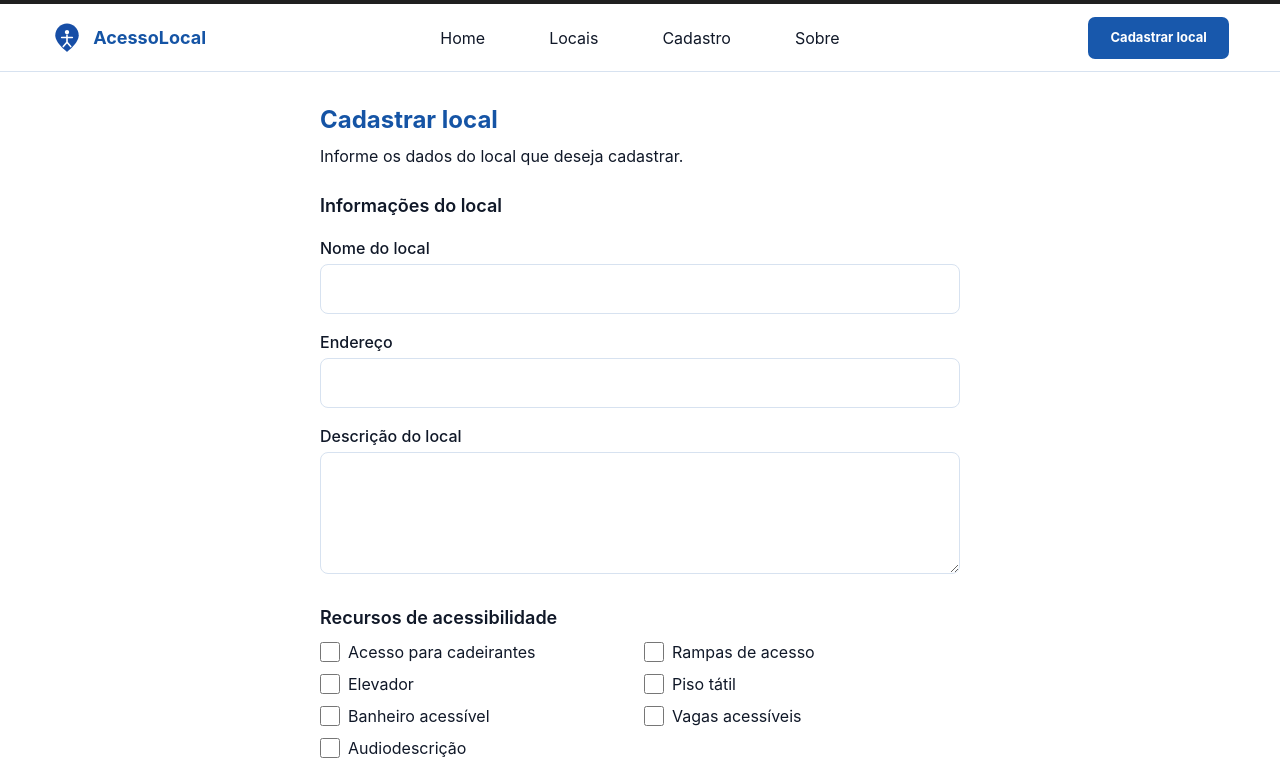
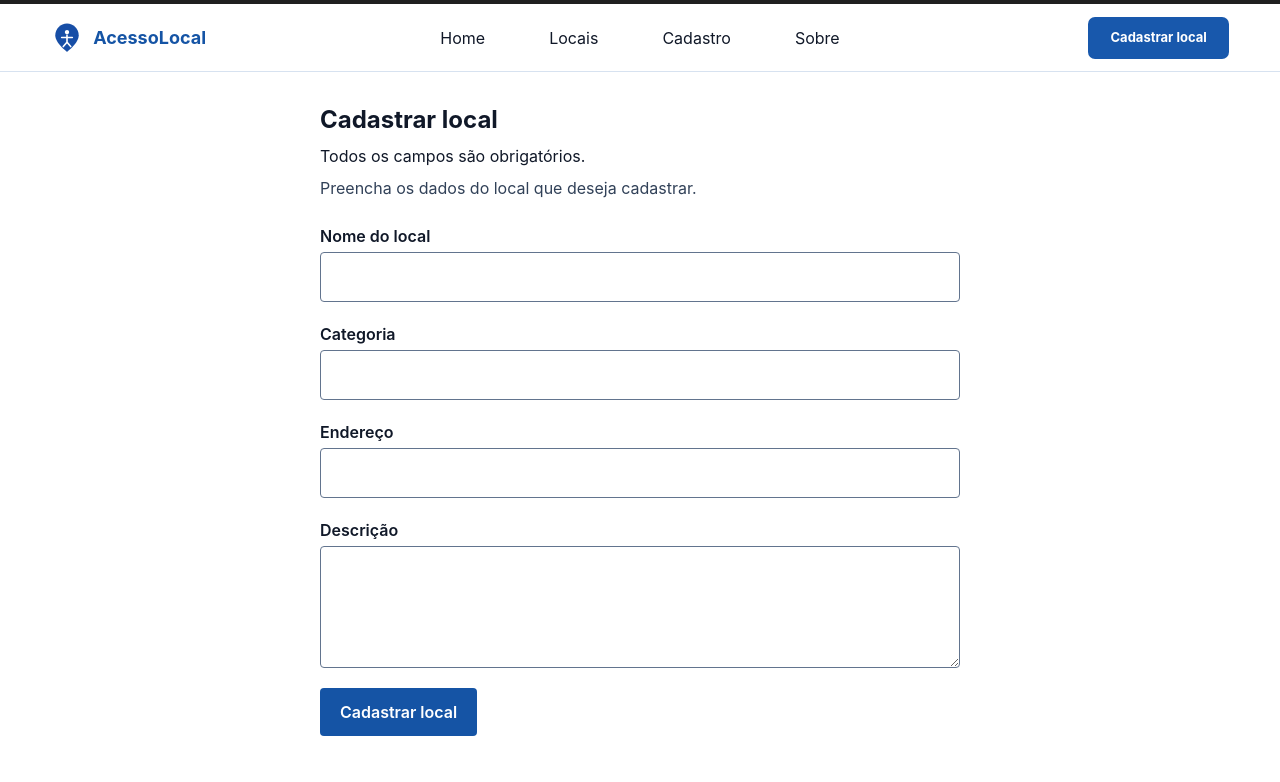
Before and after one commit to 1TDSPw-26/portal-locais-acessiveis, a React (Vite) app: page /cadastro in a window 1280 px wide. Shown: the top 782 px of the page. Built offline with nearby package versions, Linux system fonts and the light colour scheme.

Commit message:
fix: integra cadastro ao serviço preservando a validação da #72 e atualiza testes

```diff
--- a/src/pages/Cadastro/Cadastro.tsx
+++ b/src/pages/Cadastro/Cadastro.tsx
@@ -1,224 +1,114 @@
-import { useEffect, useRef, useState } from 'react'
+import { useState } from 'react'
 import type { FormEvent } from 'react'
 import { Link } from 'react-router-dom'
+import { campos, validarCadastro } from './validacao'
+import type { Campo, DadosCadastro, ErrosCadastro } from './validacao'
 import { cadastrarLocal } from '../../services/locaisService'
-import type { NovoLocal } from '../../services/locaisService'
 
-const RECURSOS_ACESSIBILIDADE = [
-  'Acesso para cadeirantes',
-  'Rampas de acesso',
-  'Elevador',
-  'Piso tátil',
-  'Banheiro acessível',
-  'Vagas acessíveis',
-  'Audiodescrição',
-]
-
-const dadosIniciais: NovoLocal = {
-  nome: '',
-  descricao: '',
-  endereco: '',
-  accessibilidades: [],
-}
-
-type Resultado =
-  | { tipo: 'sucesso'; mensagem: string }
-  | { tipo: 'erro'; mensagem: string }
-  | null
-
-const estiloCampo =
-  'w-full rounded-lg border border-border-subtle p-3 ' +
-  'focus-visible:outline-2 focus-visible:outline-offset-2 ' +
-  'focus-visible:outline-brand-primary'
+const dadosIniciais: DadosCadastro = { nome: '', categoria: '', endereco: '', descricao: '' }
 
 function Cadastro() {
-  const [dados, setDados] = useState<NovoLocal>(dadosIniciais)
+  const [dados, setDados] = useState<DadosCadastro>(dadosIniciais)
+  const [erros, setErros] = useState<ErrosCadastro>({})
+  const [visitados, setVisitados] = useState<Partial<Record<Campo, boolean>>>({})
+  const [status, setStatus] = useState('')
   const [enviando, setEnviando] = useState(false)
-  const [resultado, setResultado] = useState<Resultado>(null)
-  const mensagemRef = useRef<HTMLDivElement>(null)
+  const [cadastrado, setCadastrado] = useState(false)
+  const [erroEnvio, setErroEnvio] = useState('')
 
-  // Leva o foco até a mensagem para que o resultado do envio seja percebido.
-  useEffect(() => {
-    if (resultado) mensagemRef.current?.focus()
-  }, [resultado])
-
-  function atualizarCampo(
-    campo: Exclude<keyof NovoLocal, 'accessibilidades'>,
-    valor: string,
-  ) {
-    setDados((atuais) => ({ ...atuais, [campo]: valor }))
+  function alterar(campo: Campo, valor: string) {
+    const proximos = { ...dados, [campo]: valor }
+    setDados(proximos)
+    setStatus('')
+    setCadastrado(false)
+    setErroEnvio('')
+    if (visitados[campo]) {
+      setErros((anteriores) => ({ ...anteriores, [campo]: validarCadastro(proximos)[campo] }))
+    }
   }
 
-  function alternarRecurso(recurso: string) {
-    setDados((atuais) => ({
-      ...atuais,
-      accessibilidades: atuais.accessibilidades.includes(recurso)
-        ? atuais.accessibilidades.filter((item) => item !== recurso)
-        : [...atuais.accessibilidades, recurso],
-    }))
+  function validarCampo(campo: Campo) {
+    setVisitados((anteriores) => ({ ...anteriores, [campo]: true }))
+    setErros((anteriores) => ({ ...anteriores, [campo]: validarCadastro(dados)[campo] }))
   }
 
-  async function enviarCadastro(event: FormEvent<HTMLFormElement>) {
+  async function enviar(event: FormEvent<HTMLFormElement>) {
     event.preventDefault()
-
     // Impede envios repetidos enquanto a requisição está em andamento.
     if (enviando) return
+    setCadastrado(false)
+    setErroEnvio('')
+    const novosErros = validarCadastro(dados)
+    setErros(novosErros)
+    setVisitados({ nome: true, categoria: true, endereco: true, descricao: true })
+    const primeiroErro = campos.find((campo) => novosErros[campo.nome])
+    if (primeiroErro) {
+      setStatus('Revise os campos indicados antes de continuar.')
+      const controle = event.currentTarget.elements.namedItem(primeiroErro.nome)
+      if (controle instanceof HTMLElement) controle.focus()
+      return
+    }
 
     setEnviando(true)
-    setResultado(null)
-
+    setStatus('Enviando cadastro...')
     try {
-      const localCriado = await cadastrarLocal(dados)
+      const localCriado = await cadastrarLocal({
+        nome: dados.nome,
+        endereco: dados.endereco,
+        descricao: dados.descricao,
+        accessibilidades: [],
+      })
       setDados(dadosIniciais)
-      setResultado({
-        tipo: 'sucesso',
-        mensagem: `Local "${localCriado.nome}" cadastrado com sucesso.`,
-      })
+      setErros({})
+      setVisitados({})
+      setStatus(`Local "${localCriado.nome}" cadastrado com sucesso.`)
+      setCadastrado(true)
     } catch (erro) {
       // Os dados digitados são mantidos para o usuário tentar novamente.
-      setResultado({
-        tipo: 'erro',
-        mensagem:
-          erro instanceof Error
-            ? erro.message
-            : 'Não foi possível cadastrar o local. Tente novamente.',
-      })
+      setStatus('')
+      setErroEnvio(erro instanceof Error ? erro.message : 'Não foi possível cadastrar o local. Tente novamente.')
     } finally {
       setEnviando(false)
     }
   }
 
   return (
-    <section
-      aria-labelledby="titulo-cadastro"
-      className="mx-auto w-full max-w-2xl px-4 py-8"
-    >
-      <h2 id="titulo-cadastro" className="text-2xl font-bold text-brand-primary">
-        Cadastrar local
-      </h2>
-
-      <p className="mt-2">Informe os dados do local que deseja cadastrar.</p>
-
-      <div
-        ref={mensagemRef}
-        tabIndex={-1}
-        aria-live="polite"
-        className="mt-4 focus:outline-none"
-      >
-        {resultado?.tipo === 'sucesso' && (
-          <div
-            role="status"
-            className="rounded-lg border border-green-700 bg-green-50 p-4 text-green-900"
-          >
-            <p>{resultado.mensagem}</p>
-            <Link
-              to="/locais"
-              className="mt-2 inline-block font-semibold underline focus-visible:outline-2 focus-visible:outline-offset-2 focus-visible:outline-brand-primary"
-            >
-              Ver lista de locais
-            </Link>
-          </div>
-        )}
-
-        {resultado?.tipo === 'erro' && (
-          <p
-            role="alert"
-            className="rounded-lg border border-red-700 bg-red-50 p-4 text-red-900"
-          >
-            {resultado.mensagem}
-          </p>
-        )}
-      </div>
-
-      <form
-        onSubmit={enviarCadastro}
-        aria-busy={enviando}
-        className="mt-6 space-y-6"
-      >
-        <fieldset disabled={enviando} className="min-w-0 space-y-4">
-          <legend className="mb-4 text-lg font-semibold">
-            Informações do local
-          </legend>
-
-          <div>
-            <label htmlFor="nome" className="mb-1 block font-medium">
-              Nome do local
-            </label>
-            <input
-              id="nome"
-              name="nome"
-              type="text"
-              required
-              value={dados.nome}
-              onChange={(event) => atualizarCampo('nome', event.target.value)}
-              className={estiloCampo}
-            />
-          </div>
-
-          <div>
-            <label htmlFor="endereco" className="mb-1 block font-medium">
-              Endereço
-            </label>
-            <input
-              id="endereco"
-              name="endereco"
-              type="text"
-              required
-              autoComplete="street-address"
-              value={dados.endereco}
-              onChange={(event) =>
-                atualizarCampo('endereco', event.target.value)
-              }
-              className={estiloCampo}
-            />
-          </div>
-
-          <div>
-            <label htmlFor="descricao" className="mb-1 block font-medium">
-              Descrição do local
-            </label>
-            <textarea
-              id="descricao"
-              name="descricao"
-              rows={4}
-              value={dados.descricao}
-              onChange={(event) =>
-                atualizarCampo('descricao', event.target.value)
-              }
-              className={`${estiloCampo} resize-y`}
-            />
-          </div>
-        </fieldset>
-
-        <fieldset disabled={enviando} className="min-w-0">
-          <legend className="mb-2 text-lg font-semibold">
-            Recursos de acessibilidade
-          </legend>
-
-          <div className="grid gap-2 sm:grid-cols-2">
-            {RECURSOS_ACESSIBILIDADE.map((recurso) => (
-              <label key={recurso} className="flex items-center gap-2">
-                <input
-                  type="checkbox"
-                  name="accessibilidades"
-                  value={recurso}
-                  checked={dados.accessibilidades.includes(recurso)}
-                  onChange={() => alternarRecurso(recurso)}
-                  className="h-5 w-5 focus-visible:outline-2 focus-visible:outline-offset-2 focus-visible:outline-brand-primary"
-                />
-                {recurso}
-              </label>
-            ))}
-          </div>
-        </fieldset>
-
-        <button
-          type="submit"
-          disabled={enviando}
-          className="rounded-lg bg-brand-primary px-5 py-3 font-semibold text-white focus-visible:outline-2 focus-visible:outline-offset-2 focus-visible:outline-brand-primary disabled:cursor-not-allowed disabled:opacity-60"
-        >
+    <section className="mx-auto w-full max-w-2xl px-4 py-8" aria-labelledby="titulo-cadastro">
+      <h2 id="titulo-cadastro" className="text-2xl font-bold">Cadastrar local</h2>
+      <p className="mt-2">Todos os campos são obrigatórios.</p>
+      <p className="mt-2 text-slate-700">Preencha os dados do local que deseja cadastrar.</p>
+      <form noValidate onSubmit={enviar} aria-busy={enviando} className="mt-6 space-y-5">
+        {campos.map((campo) => {
+          const erro = erros[campo.nome]
+          const propriedades = {
+            id: campo.nome,
+            name: campo.nome,
+            required: true,
+            value: dados[campo.nome],
+            onChange: (event: React.ChangeEvent<HTMLInputElement | HTMLTextAreaElement>) => alterar(campo.nome, event.target.value),
+            onBlur: () => validarCampo(campo.nome),
+            'aria-invalid': erro ? true : undefined,
+            'aria-describedby': erro ? `${campo.nome}-erro` : undefined,
+            className: `mt-1 block w-full rounded border p-3 text-slate-900 focus-visible:outline-2 focus-visible:outline-offset-2 focus-visible:outline-brand-primary ${erro ? 'border-red-700' : 'border-slate-500'}`,
+          }
+          return (
+            <div key={campo.nome}>
+              <label htmlFor={campo.nome} className="block font-semibold">{campo.rotulo}</label>
+              {campo.nome === 'descricao' ? <textarea {...propriedades} rows={4} /> : <input {...propriedades} type="text" />}
+              <p id={`${campo.nome}-erro`} aria-live="polite" className="mt-1 text-sm text-red-800">{erro}</p>
+            </div>
+          )
+        })}
+        <button type="submit" disabled={enviando} className="rounded bg-brand-primary px-5 py-3 font-semibold text-white focus-visible:outline-2 focus-visible:outline-offset-2 focus-visible:outline-brand-primary disabled:cursor-not-allowed disabled:opacity-60">
           {enviando ? 'Enviando cadastro...' : 'Cadastrar local'}
         </button>
+        <p role="status" className="text-slate-800">{status}</p>
+        {erroEnvio && <p role="alert" className="rounded border border-red-700 bg-red-50 p-3 text-red-900">{erroEnvio}</p>}
+        {cadastrado && (
+          <Link to="/locais" className="inline-block font-semibold underline focus-visible:outline-2 focus-visible:outline-offset-2 focus-visible:outline-brand-primary">
+            Ver lista de locais
+          </Link>
+        )}
       </form>
     </section>
   )
```
Also changed, not shown: 1 other file (tests, documents, lock files or other folders).
